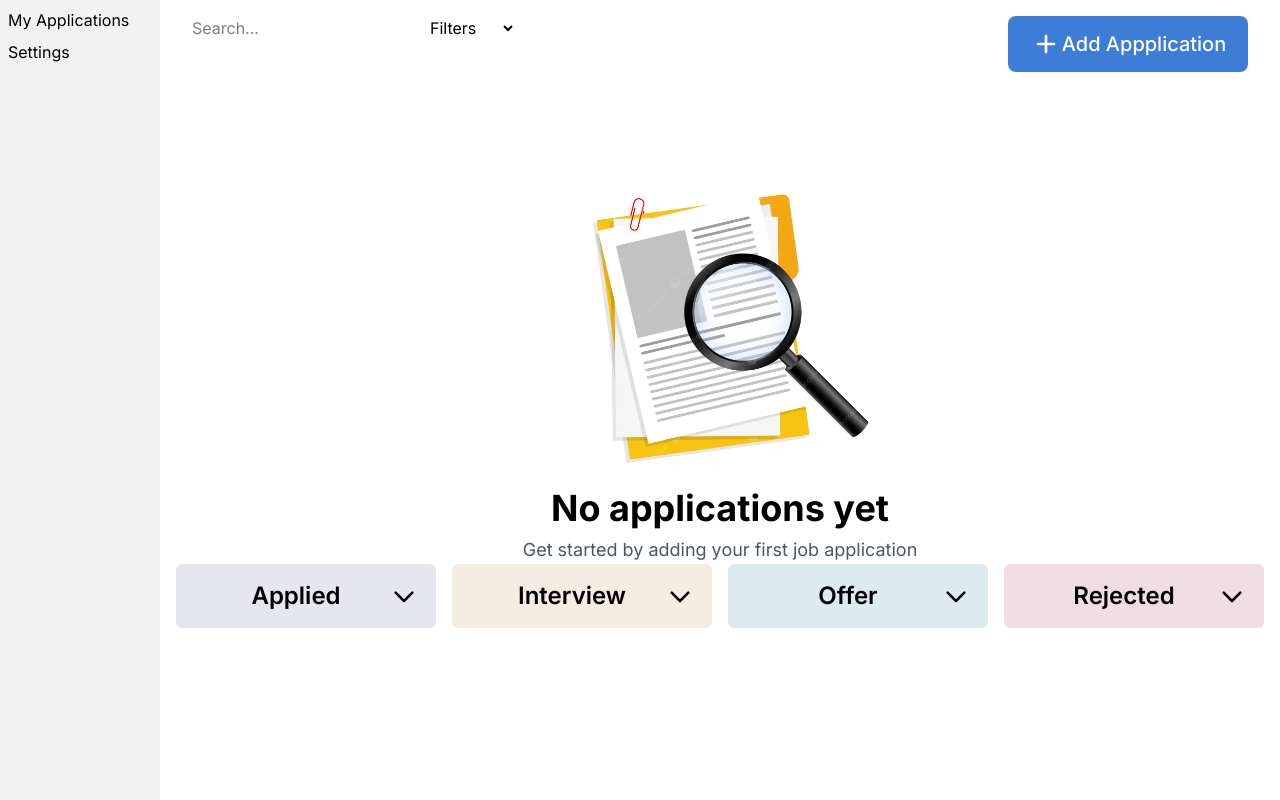
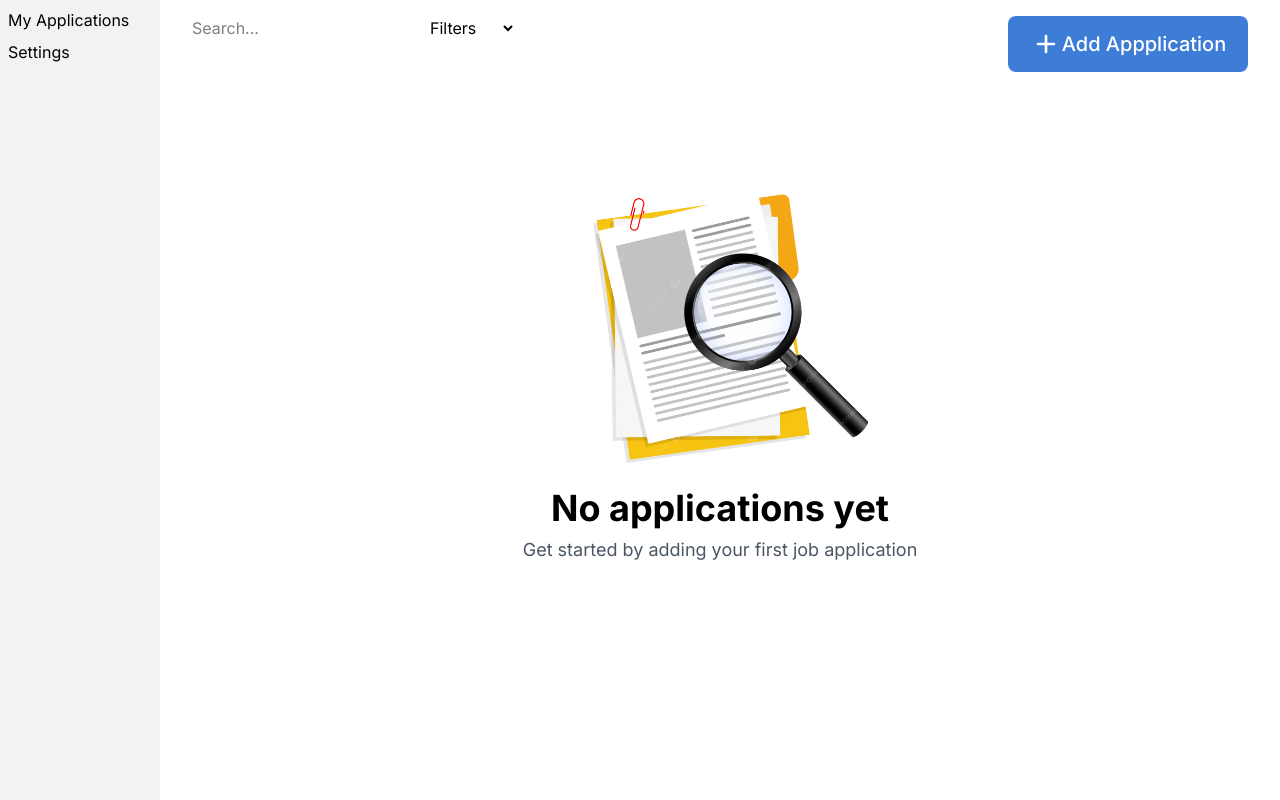
Before and after one commit to Dev-EthanR/Job-Tracker, a React (Vite) app: page / in a window 1280 px wide. Built offline with nearby package versions, Linux system fonts and the light colour scheme.

Commit message:
fixed layout issue when no cards in data

```diff
--- a/src/App.tsx
+++ b/src/App.tsx
@@ -26,7 +26,6 @@ interface DataType {
 export const DataCtx = createContext<DataType | null>(null);
 
 function App() {
-  const date: Date = new Date();
   const [data, setData] = useState<Data[]>(() => {
     const storedData: string | null = localStorage.getItem("jobData");
     return storedData ? JSON.parse(storedData) : [];
@@ -42,7 +41,7 @@ function App() {
         <NavBar title="My Applications" />
         <main className="grow pb-25 md:pb-0">
           <Header />
-          {data.length <= 0 && (
+          {data.length <= 0 ? (
             <div className="flex flex-col items-center w-full text-center justify-center mt-20 ">
               <img
                 className="w-50 md:w-80"
@@ -56,7 +55,7 @@ function App() {
                 Get started by adding your first job application
               </p>
             </div>
-          )}
+          ) : (
             <div className="grid  grid-cols-1 md:grid-cols-2 lg:grid-cols-4 gap-x-4 px-4 gap-y-4 ">
               <Columns title="Applied" color="bg-applied">
                 {data.map((d) => (
@@ -115,6 +114,7 @@ function App() {
                 ))}
               </Columns>
             </div>
+          )}
         </main>
       </div>
     </DataCtx.Provider>
```
Lines whose indentation alone changed are shown as unchanged.
